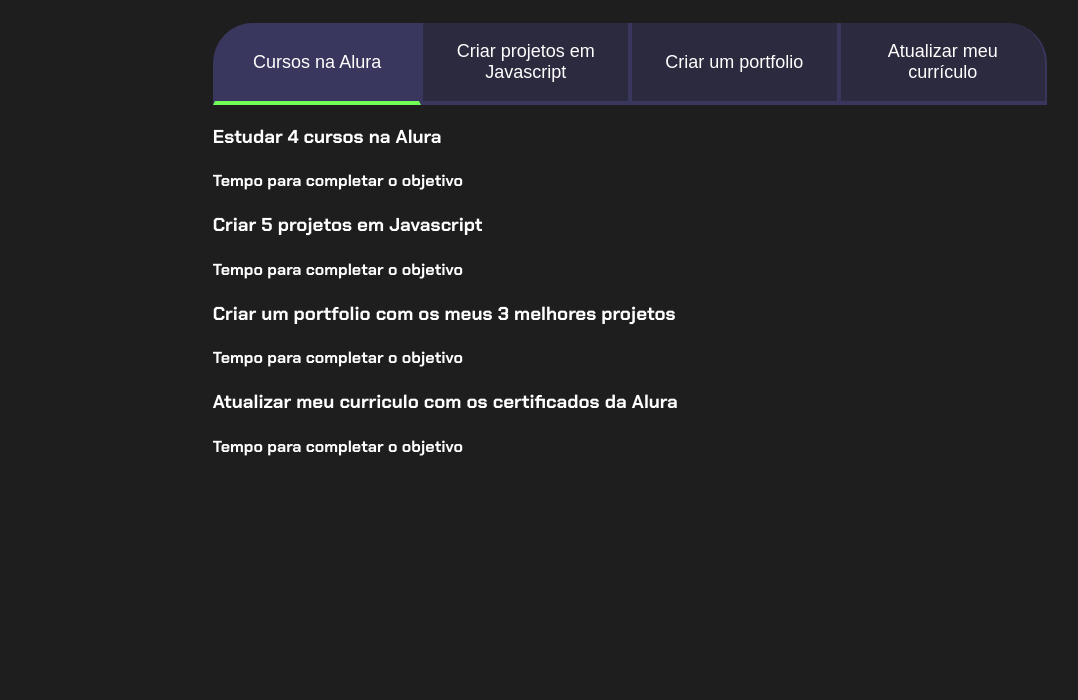
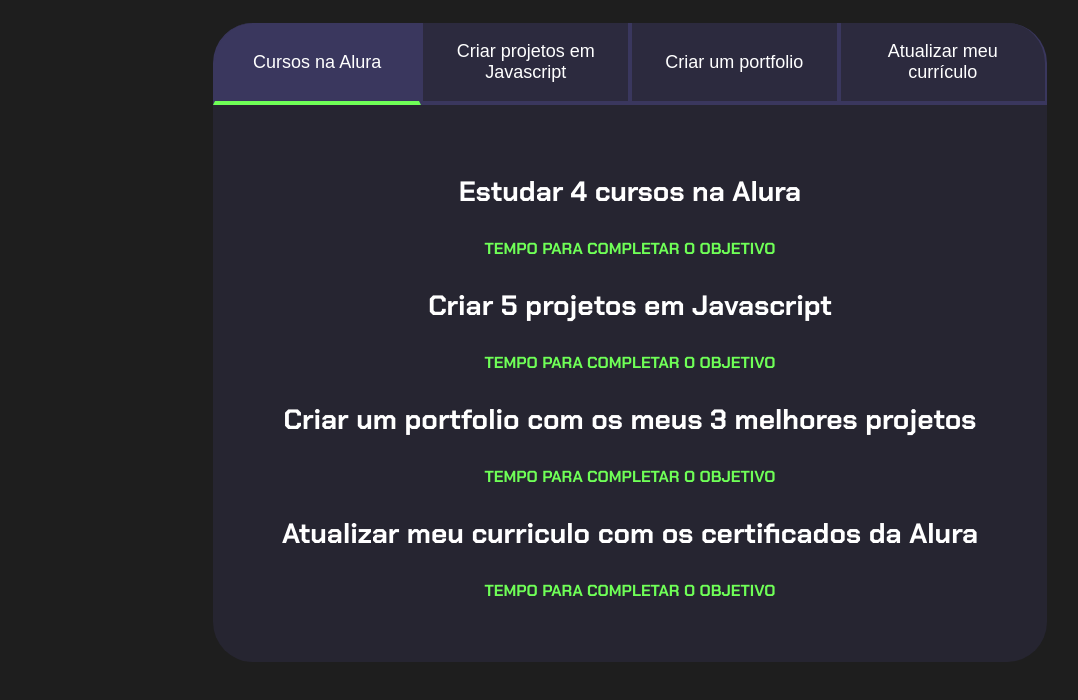
Before and after one commit to KetlynHerrmann/MeusObjetivos-KetlynHerrmann, a plain HTML site: page index.html in a window 1280 px wide. Shown: the part 80-780 px from the top of the page, without its empty margins (10-1088 px from the left). Drawn offline with Linux system fonts and the light colour scheme.

Commit message:
10/04/24

```diff
--- a/style.css
+++ b/style.css
@@ -79,3 +79,20 @@ body {
   background-color: var(--botao-ativo);
   border-bottom: 4px solid var(--verde);
 }
+
+.abas-textos{
+  background-color: var(--texto-fundo);
+  padding: 40px;
+  border-radius: 0 0 40px 40px;
+}
+
+.aba-conteudo-titulo-principal{
+  font-size: 28px;
+  text-align: center;
+}
+
+.aba-conteudo-titulo-secundario{
+  text-align: center;
+  color: var(--verde);
+  text-transform: uppercase;
+}
```
